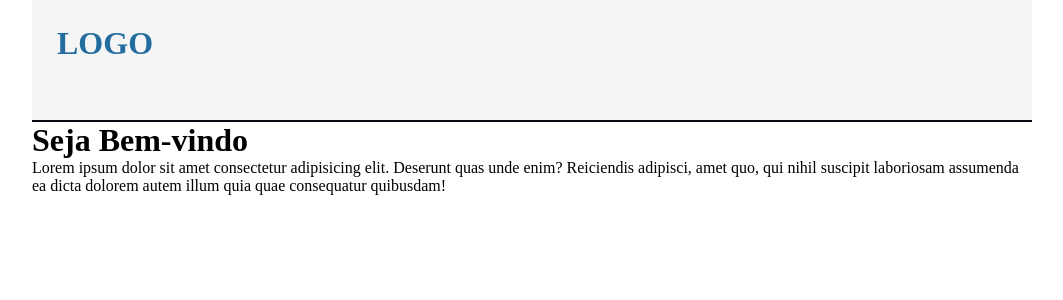
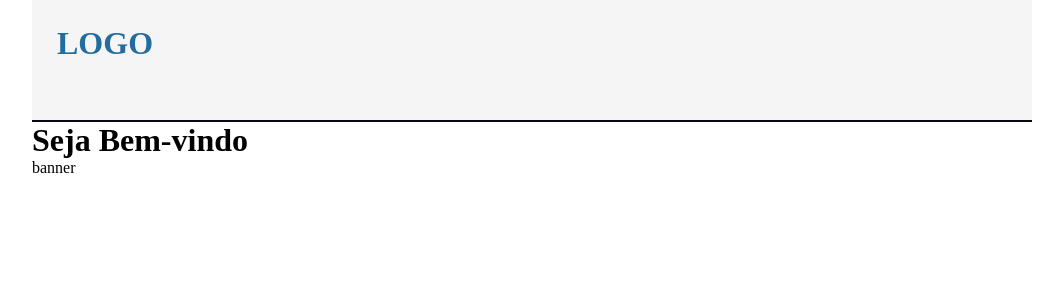
Before and after one commit to Tico-code/fic-javascrpt-jan, a React (Vite) app in the folder React/primeiro-projeto/: page / in a window 1280 px wide. Shown: the top 300 px of the page, without its empty margins (108-1171 px from the left). Built offline with nearby package versions, Linux system fonts and the light colour scheme.

Commit message:
Yes, adding again

```diff
--- a/React/primeiro-projeto/src/App.jsx
+++ b/React/primeiro-projeto/src/App.jsx
@@ -1,6 +1,6 @@
 import Header from "./Components/Header";
+import Banner from "./Components/Banner";
 import "./App.css";
-
 
 
 
@@ -14,7 +14,9 @@ function App() {
 
       <h1> Seja Bem-vindo</h1>
 
-      <p>Lorem ipsum dolor sit amet consectetur adipisicing elit. Deserunt quas unde enim? Reiciendis adipisci, amet quo, qui nihil suscipit laboriosam assumenda ea dicta dolorem autem illum quia quae consequatur quibusdam!</p>
+    < Banner>
+
+    </Banner>
 
      </div>
     </>
--- /dev/null
+++ b/React/primeiro-projeto/src/Components/Banner/index.jsx
@@ -0,0 +1,8 @@
+export default function () {
+
+    return (
+        <div>
+            banner
+        </div>
+    )
+}
```
